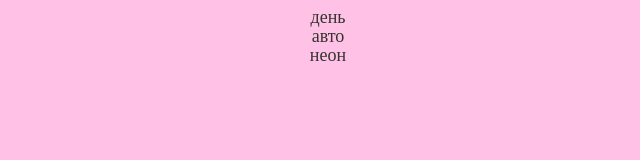
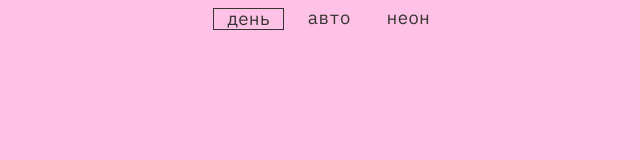
Before and after one commit to GalinaSlepcova/I-m-tired, a plain HTML site: page index.html in a window 1280 px wide. Shown: the whole page, without its empty margins (312-952 px from the left). Drawn offline with Linux system fonts and the light colour scheme; files whose address does not match are found by name; a web font is replaced by a local one.

Commit message:
commit header

```diff
--- a/index.html
+++ b/index.html
@@ -8,7 +8,7 @@
 </head>
 <body>
     <nav class="navigation">
-        <li><a href="a">день</a></li>
+        <li class="activeLink"><a href="a">день</a></li>
         <li><a href="a">авто</a></li>
         <li><a href="a">неон</a></li>
     </nav>
--- a/style.css
+++ b/style.css
@@ -1,34 +1,44 @@
 @font-face {
-    font-family: "IBM Plex Mono";
+    font-family: 'IBM Plex Mono';
     font-weight: 400;
     src: url('./fonts/IBMPlexMono-Regular.ttf');
 }
 @font-face {
-    font-family: "IBM Plex Mono";
+    font-family: 'IBM Plex Mono';
     font-weight: 700;
-    src: url('./fonts/IBMPlexMono-Regular.ttf');
+    src: url('./fonts/IBMPlexMono-Bold.ttf');
+}
+
+html {
+    box-sizing: border-box;
 }
 
 body {
     background-color: #FFC2E6;
+    font-family: 'IBM Plex Mono', sans-serif;
 }
 
 
 .navigation {
-    text-align: center;
+    display: flex;
+    justify-content: center;
+    gap: 10px;
 }
 
 .navigation li {
     list-style-type: none;
+    padding: 0 13px;
 }
 
 .navigation li a {
     text-decoration: none;
     color: #353430;
-    font-family: IBM Plex Mono;
+    font-family: 'IBM Plex Mono';
     font-size: 18px;
     font-weight: 400;
     line-height: 18px;
-    text-align: center;
+}
 
+.activeLink {
+    border: 1px solid #353430;
 }
```
Also changed, not shown: IBM_Plex_Mono/IBMPlexMono-Regular.ttf (added).
